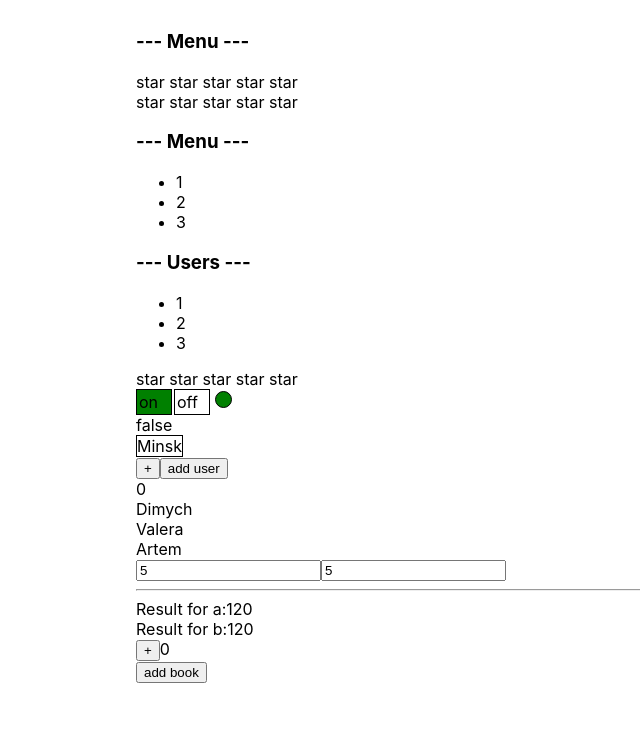
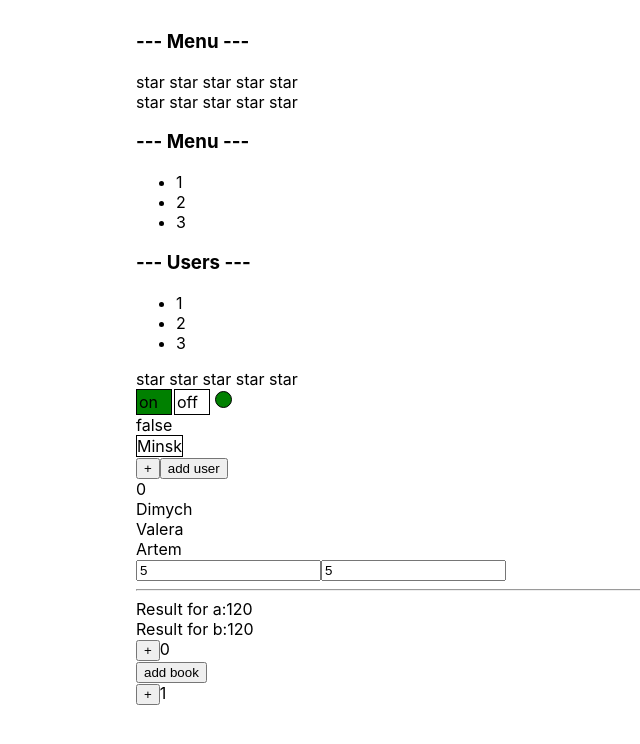
Before and after one commit to Dadeev/kabzda-simple, a React (Create React App) app: page / in a window 1280 px wide. Shown: the top 744 px of the page, without its empty margins (204-844 px from the left). Built offline with nearby package versions, Linux system fonts and the light colour scheme.

Commit message:
feat: implement counter

```diff
--- a/src/App.tsx
+++ b/src/App.tsx
@@ -8,8 +8,8 @@ import {UnControlledOnOff} from "./components/UnControlledOnOff/UnControlledOnOf
 import {action} from "@storybook/addon-actions";
 import {Select} from "./components/Select/Select";
 import {Example1} from "./ReactMemo";
-import {Book, DifficultCountingExample, LikeUseCallback} from "./UseMemoUseCallback";
-import {UseMemoSelect} from "./components/UseMemoSelect/UseMemoSelect";
+import {DifficultCountingExample, LikeUseCallback} from "./UseMemoUseCallback";
+import {Lesson20Example1} from "./UseState";
 
 function App() {
     console.log('App rendering')
@@ -46,6 +46,7 @@ function App() {
             <Example1/>
             <DifficultCountingExample/>
             <LikeUseCallback/>
+            <Lesson20Example1/>
         </div>
     );
 }
--- /dev/null
+++ b/src/UseState.tsx
@@ -0,0 +1,15 @@
+import React, {useMemo, useState} from 'react'
+
+function generateData() {
+    console.log('generateData')
+    return 1; // difficult counting
+}
+
+export const Lesson20Example1 = () => {
+    console.log('Example1')
+    const [counter, setCounter] = useState(generateData) // [1, function(newValue){}]
+    return <>
+        <button onClick={() => setCounter(state => state + 1)}>+</button>
+        {counter}
+    </>
+}
```
